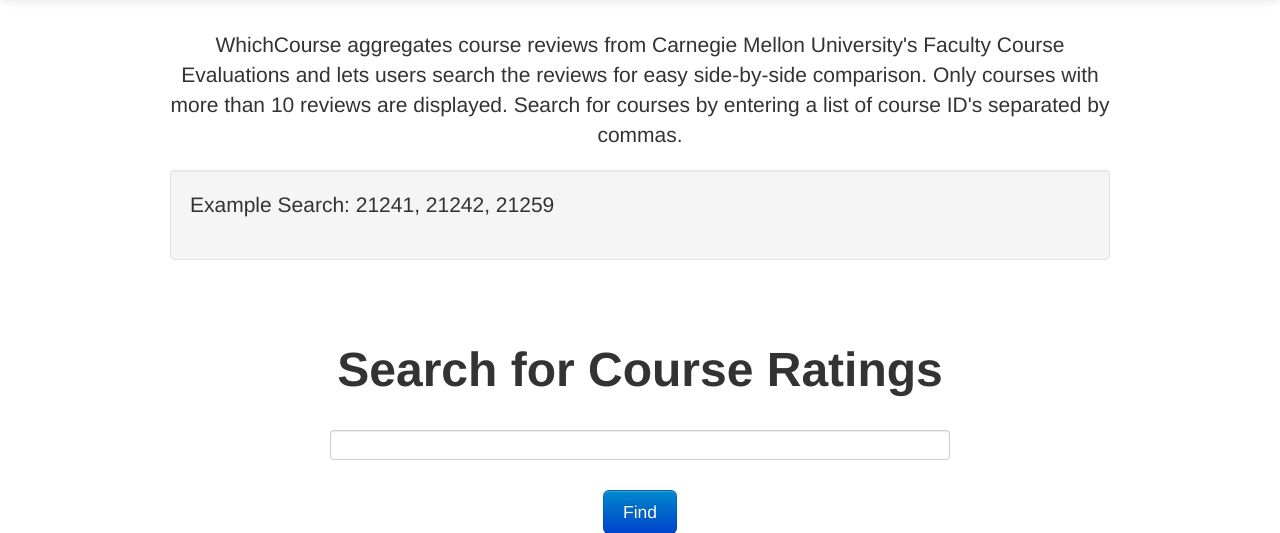
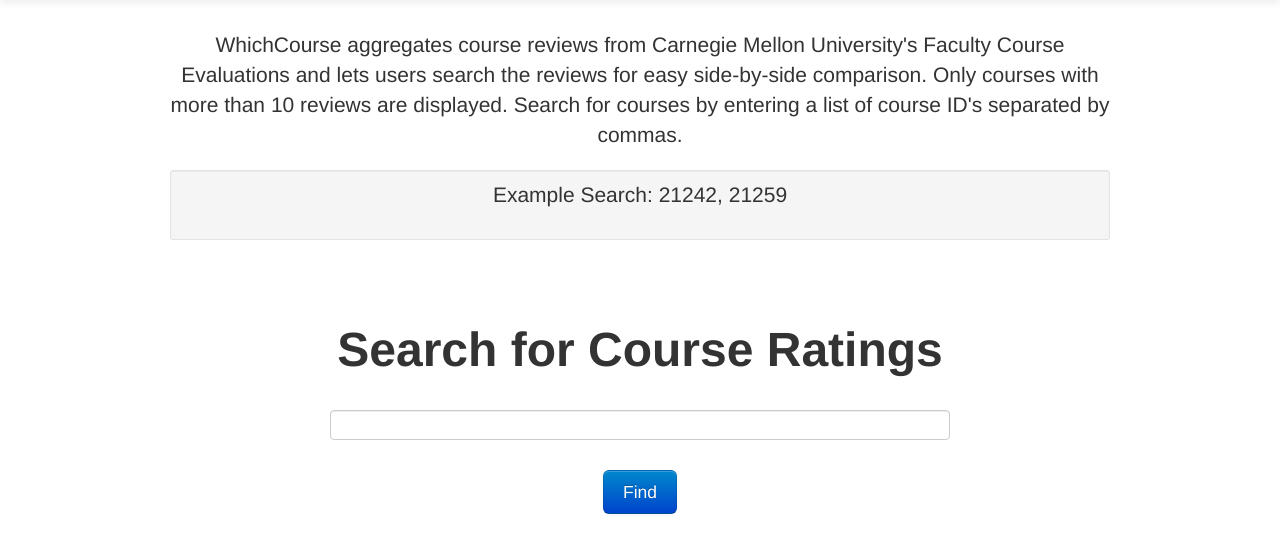
Before and after one commit to yrkumar/which-course, a Flask app: page / in a window 1280 px wide. Shown: the part 41-574 px from the top of the page. Run offline with Flask 2, Linux system fonts and the light colour scheme.

Commit message:
modify example search well

```diff
--- a/templates/index.html
+++ b/templates/index.html
@@ -46,9 +46,9 @@
 			<p>&nbsp;</p>
 			<div class="pre-content">
 				<p class="lead">WhichCourse aggregates course reviews from Carnegie Mellon University's Faculty Course Evaluations and lets users search the reviews for easy side-by-side comparison. Only courses with more than 10 reviews are displayed. Search for courses by entering a list of course ID's separated by commas.</p>
-			</div>
-			<div class="well">
-				<p class="lead">Example Search: 21241, 21242, 21259</p>
+				<div class="well well-small">
+					<p class="lead">Example Search: 21242, 21259</p>
+				</div>
 			</div>
 		</div>
 
```
